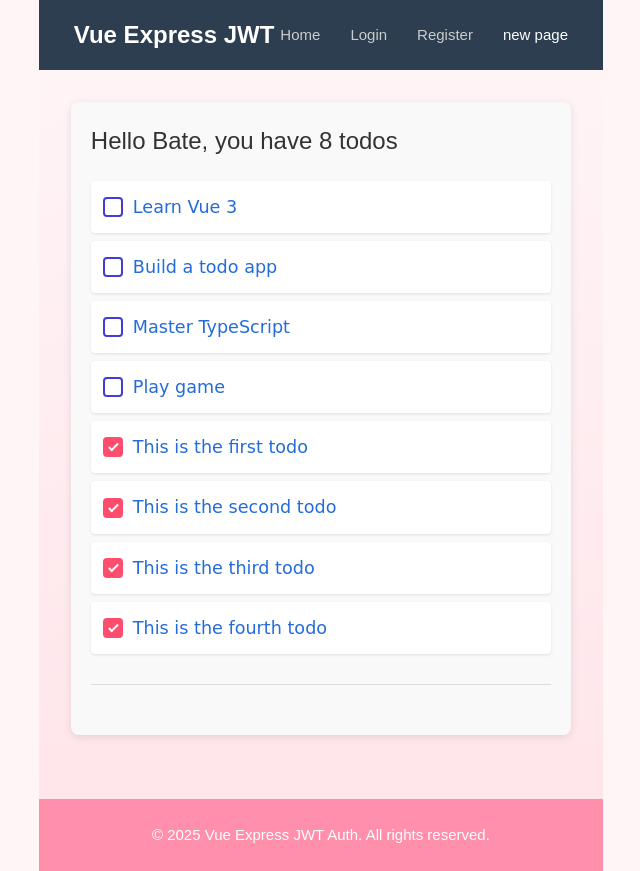
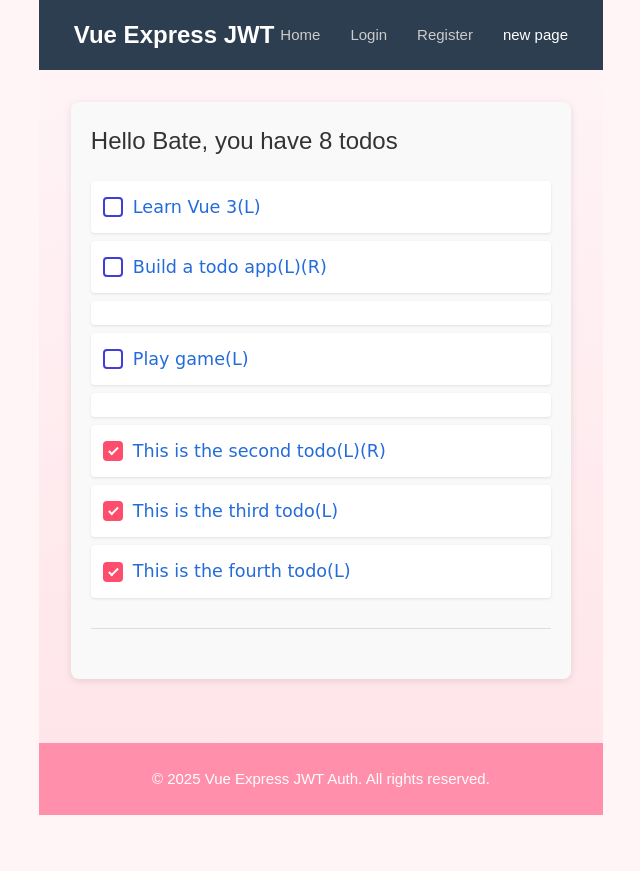
Before and after one commit to tuongvy117d/todoApp, a Vue app in the folder vue-express-ts-jwt/client/: page /newpage in a window 1280 px wide. Shown: the whole page, without its empty margins (37-677 px from the left). After the commit the page ends 815 px from the top, so only its background shows below. Built offline with nearby package versions, Linux system fonts and the light colour scheme; the HTML template or start-up script is replaced by a standard one.

Commit message:
them categories vao vue

```diff
--- a/vue-express-ts-jwt/client/src/views/NewView.vue
+++ b/vue-express-ts-jwt/client/src/views/NewView.vue
@@ -3,7 +3,13 @@
   <h3 class="greeting">Hello {{ username }}, you have {{ todos.length }} todos</h3>
   <form class="todo-list">
     <div v-for="todo in todos" :key="todo.id" class="todo-item">
-      <label><input type="checkbox" v-model="todo.completed" /> {{ todo.title }}</label>
+      <label v-if="todo.categories.includes('Learning')">
+        <input type="checkbox" v-model="todo.completed" />
+        {{ todo.title }}
+        <span v-if="todo.categories.includes('Learning')">(L)</span>
+        <span v-if="todo.categories.includes('Random')">(R)</span>
+      </label>
+
     </div>
   </form>
   <hr class="divider">
```
